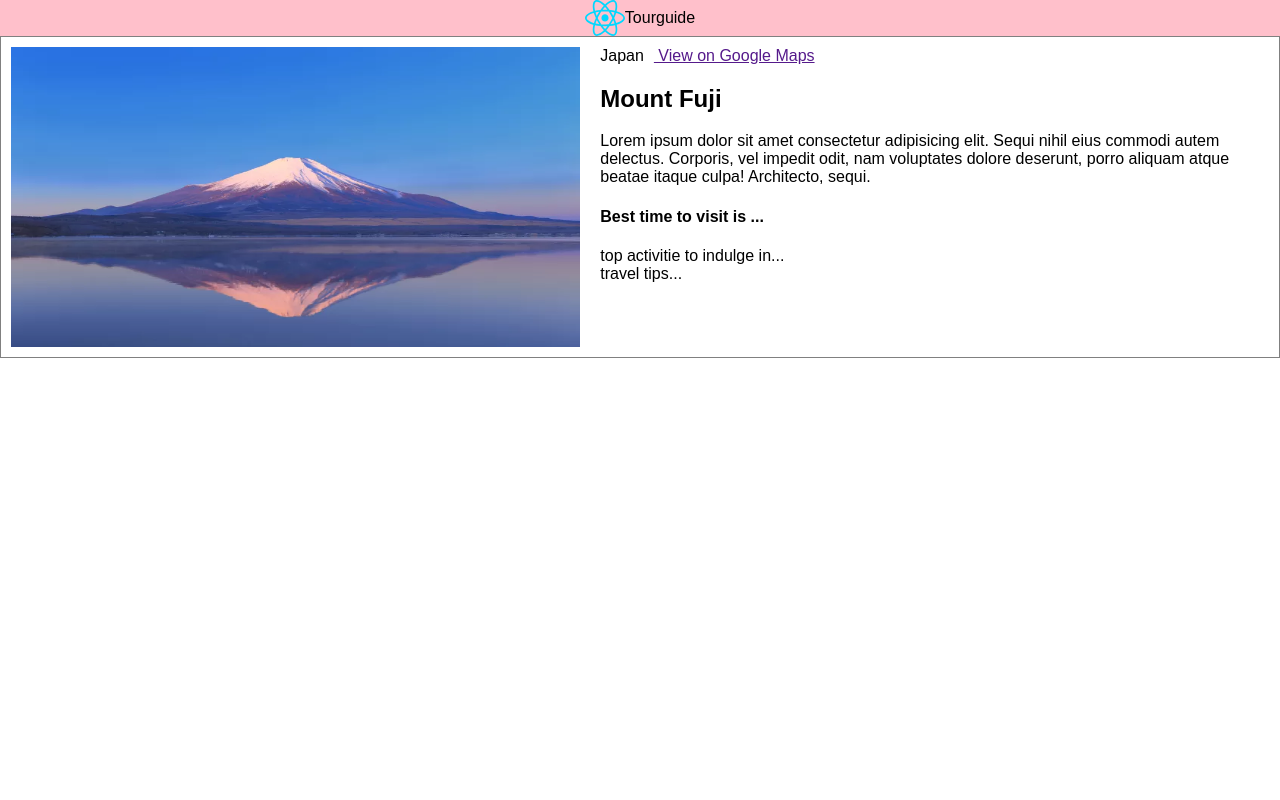
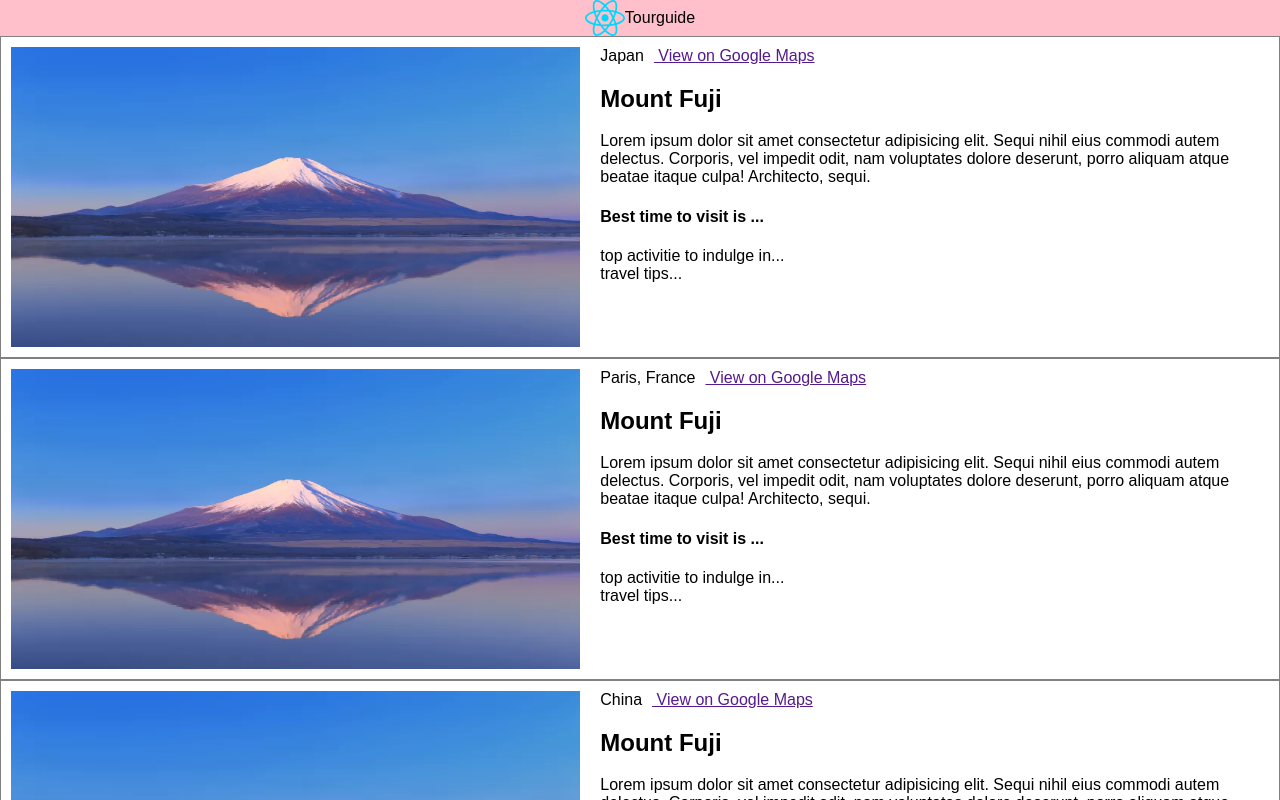
Before and after one commit to KenKambi/reactmountfuji, a React (Vite) app in the folder mountfuji/: page / in a window 1280 px wide. Shown: the top 800 px of the page. Built offline with nearby package versions, Linux system fonts and the light colour scheme.

Commit message:
Updated data.js

```diff
--- a/mountfuji/src/App.jsx
+++ b/mountfuji/src/App.jsx
@@ -1,14 +1,19 @@
 import Navbar from "./Navbar"
 import Sites from "./Sites"
 
+import destinations from "./data.js"
 
 function App() {
+
+  const data = destinations.map(function (destination){
+    return <Sites destination={destination}/>
+  })
 
 
   return (
     <>
       <Navbar />
-      <Sites />
+      {data}
     </>
   )
 }
--- a/mountfuji/src/Sites.jsx
+++ b/mountfuji/src/Sites.jsx
@@ -1,16 +1,18 @@
 
+import MtFuji from "/src/assets/mountfuji.webp"
 
+export default function Sites (props){
 
-export default function Sites (){
+    console.log(props);
 
     return(
         <main>
             <section className="place">
                 <div className="image-src">
-                <img src="/src/assets/mountfuji.webp" alt="Mount Fuji" />
+                <img src={MtFuji} alt="Mount Fuji" />
                 </div>
                 <div className="details">
-                    <span>Japan</span>
+                    <span>{props.destination.location}</span>
                     <a href=""> View on Google Maps</a>
 
                     <h1>Mount Fuji</h1>
--- a/mountfuji/src/data.js
+++ b/mountfuji/src/data.js
@@ -1,4 +1,4 @@
-export default destinations = [
+export default [
     {
         name: "Mount Fuji",
         location: "Japan",
--- a/mountfuji/src/style.css
+++ b/mountfuji/src/style.css
@@ -24,8 +24,6 @@ nav{
     margin: 10px;
     height: 300px;
     width: 1300px;
-
-
 }
 
 .image-src > img{
```
